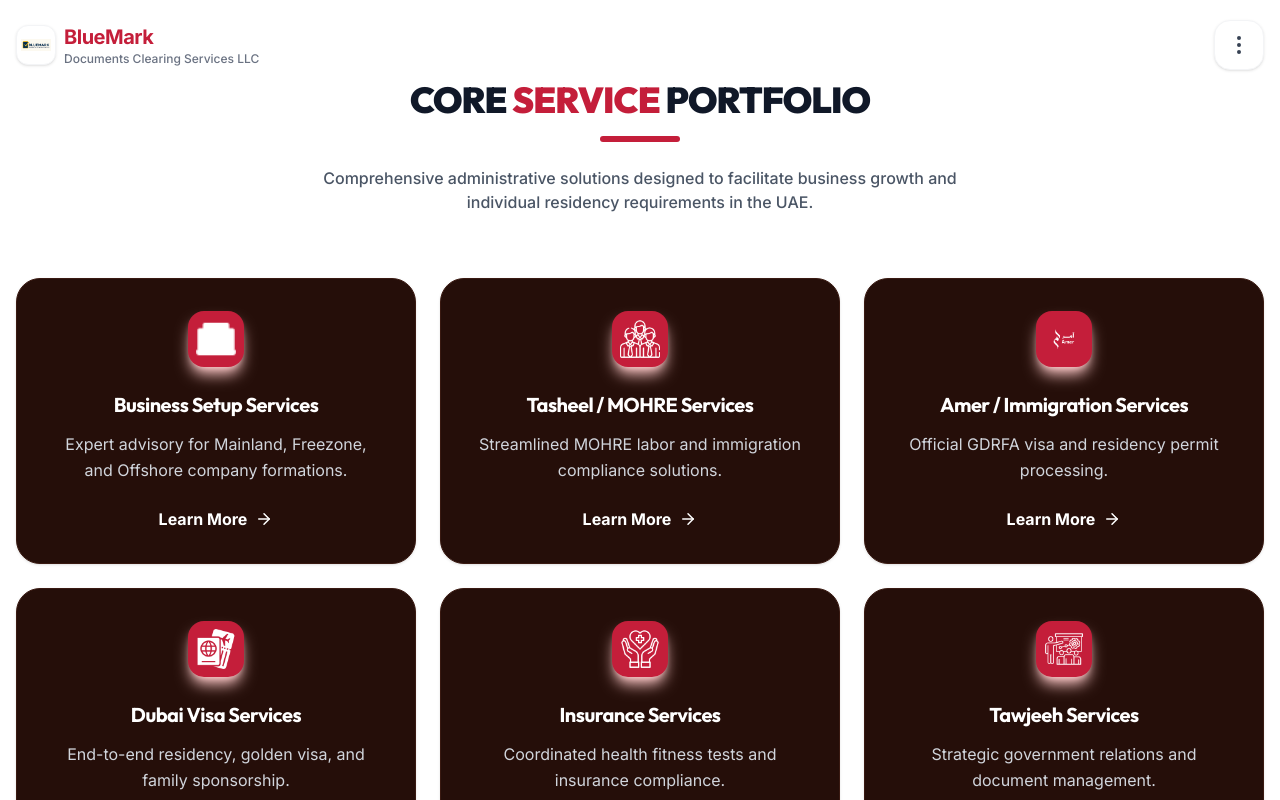
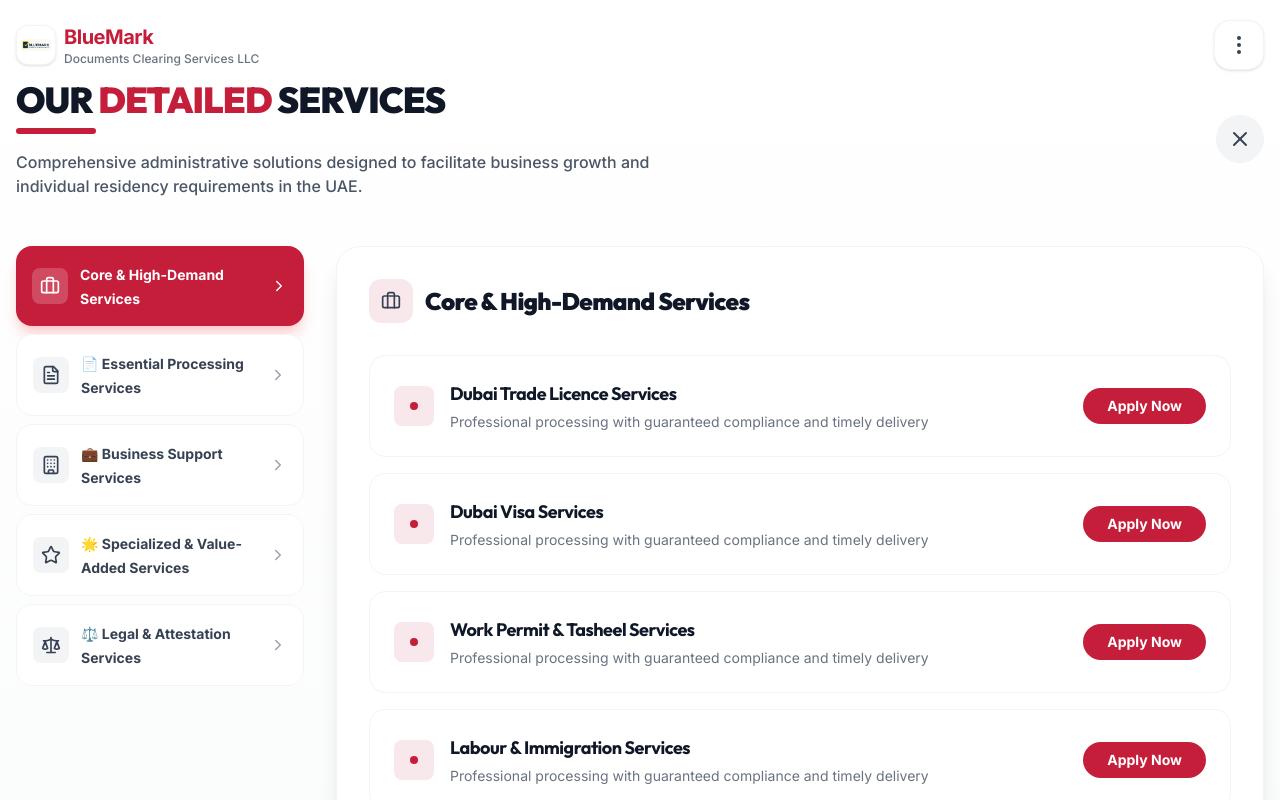
Before and after one commit to arafatinbusiness/bluemarkdcs, a React (Vite) app: page / in a window 1280 px wide. Both pictures are taken after a click on the button "SERVICES". Shown: the part 850-1650 px from the top of the page. Built offline with nearby package versions, Linux system fonts and the light colour scheme.

Commit message:
Add detailed services component with categories and toggle functionality

```diff
--- /dev/null
+++ b/src/components/DetailedServices.tsx
@@ -0,0 +1,144 @@
+import { useState } from 'react';
+import { DETAILED_SERVICES } from '../constants';
+import { motion, AnimatePresence } from 'motion/react';
+import { X, ChevronRight, Briefcase, FileText, Building, Star, Scale } from 'lucide-react';
+
+interface DetailedServicesProps {
+  onClose?: () => void;
+}
+
+export default function DetailedServices({ onClose }: DetailedServicesProps) {
+  const [activeCategory, setActiveCategory] = useState(0);
+
+  const getCategoryIcon = (category: string) => {
+    if (category.includes('Core & High-Demand')) return <Briefcase className="w-5 h-5" />;
+    if (category.includes('Essential Processing')) return <FileText className="w-5 h-5" />;
+    if (category.includes('Business Support')) return <Building className="w-5 h-5" />;
+    if (category.includes('Specialized & Value-Added')) return <Star className="w-5 h-5" />;
+    if (category.includes('Legal & Attestation')) return <Scale className="w-5 h-5" />;
+    return <Briefcase className="w-5 h-5" />;
+  };
+
+  return (
+    <section className="py-20 px-4 bg-gradient-to-b from-white to-gray-50">
+      <div className="max-w-7xl mx-auto">
+        <div className="flex items-center justify-between mb-12">
+          <div>
+            <h2 className="text-3xl md:text-4xl font-black text-gray-900 mb-2 uppercase">
+              Our <span className="text-[#C41E3A]">Detailed</span> Services
+            </h2>
+            <div className="w-20 h-1.5 bg-[#C41E3A] rounded-full" />
+            <p className="mt-4 text-gray-600 max-w-2xl font-medium">
+              Comprehensive administrative solutions designed to facilitate business growth and individual residency requirements in the UAE.
+            </p>
+          </div>
+
+          {onClose && (
+            <button
+              onClick={onClose}
+              className="p-3 rounded-full bg-gray-100 hover:bg-gray-200 transition-colors"
+              aria-label="Close detailed services"
+            >
+              <X size={24} className="text-gray-700" />
+            </button>
+          )}
+        </div>
+
+        <div className="grid grid-cols-1 lg:grid-cols-4 gap-8">
+          {/* Categories Navigation */}
+          <div className="lg:col-span-1">
+            <div className="sticky top-8 space-y-2">
+              {DETAILED_SERVICES.map((category, index) => (
+                <button
+                  key={index}
+                  onClick={() => setActiveCategory(index)}
+                  className={`w-full flex items-center gap-3 p-4 rounded-2xl text-left transition-all ${
+                    activeCategory === index
+                      ? 'bg-[#C41E3A] text-white shadow-lg shadow-red-200'
+                      : 'bg-white text-gray-700 hover:bg-gray-50 border border-gray-100'
+                  }`}
+                >
+                  <div className={`p-2 rounded-lg ${
+                    activeCategory === index ? 'bg-white/20' : 'bg-gray-100'
+                  }`}>
+                    {getCategoryIcon(category.category)}
+                  </div>
+                  <div className="flex-1">
+                    <span className="font-bold text-sm">{category.category}</span>
+                  </div>
+                  <ChevronRight size={18} className={activeCategory === index ? 'text-white' : 'text-gray-400'} />
+                </button>
+              ))}
+            </div>
+          </div>
+
+          {/* Services Content */}
+          <div className="lg:col-span-3">
+            <AnimatePresence mode="wait">
+              <motion.div
+                key={activeCategory}
+                initial={{ opacity: 0, y: 20 }}
+                animate={{ opacity: 1, y: 0 }}
+                exit={{ opacity: 0, y: -20 }}
+                transition={{ duration: 0.3 }}
+                className="bg-white rounded-3xl p-8 shadow-xl border border-gray-100"
+              >
+                <div className="flex items-center gap-3 mb-8">
+                  <div className="p-3 bg-[#C41E3A]/10 rounded-xl">
+                    {getCategoryIcon(DETAILED_SERVICES[activeCategory].category)}
+                  </div>
+                  <h3 className="text-2xl font-black text-gray-900">
+                    {DETAILED_SERVICES[activeCategory].category}
+                  </h3>
+                </div>
+
+                <div className="space-y-4">
+                  {DETAILED_SERVICES[activeCategory].services.map((service, index) => (
+                    <motion.div
+                      key={index}
+                      initial={{ opacity: 0, x: -20 }}
+                      animate={{ opacity: 1, x: 0 }}
+                      transition={{ duration: 0.3, delay: index * 0.1 }}
+                      className="group p-6 rounded-2xl border border-gray-100 hover:border-[#C41E3A]/30 hover:shadow-lg hover:shadow-red-50 transition-all cursor-pointer"
+                    >
+                      <div className="flex items-center justify-between">
+                        <div className="flex items-center gap-4">
+                          <div className="w-10 h-10 rounded-lg bg-[#C41E3A]/10 flex items-center justify-center group-hover:bg-[#C41E3A] transition-colors">
+                            <div className="w-2 h-2 rounded-full bg-[#C41E3A] group-hover:bg-white transition-colors" />
+                          </div>
+                          <div>
+                            <h4 className="font-bold text-gray-900 text-lg group-hover:text-[#C41E3A] transition-colors">
+                              {service}
+                            </h4>
+                            <p className="text-gray-500 text-sm mt-1">
+                              Professional processing with guaranteed compliance and timely delivery
+                            </p>
+                          </div>
+                        </div>
+                        <button className="px-6 py-2 bg-[#C41E3A] text-white rounded-full font-bold text-sm hover:bg-[#1a1a1a] transition-colors">
+                          Apply Now
+                        </button>
+                      </div>
+                    </motion.div>
+                  ))}
+                </div>
+
+                <div className="mt-12 pt-8 border-t border-gray-100">
+                  <div className="bg-gradient-to-r from-[#C41E3A]/5 to-transparent p-6 rounded-2xl">
+                    <h4 className="font-bold text-gray-900 text-lg mb-3">Need Custom Service?</h4>
+                    <p className="text-gray-600 mb-4">
+                      Don't see exactly what you need? Our team can create a customized service package tailored to your specific requirements.
+                    </p>
+                    <button className="px-8 py-3 bg-[#C41E3A] text-white rounded-full font-bold hover:bg-[#1a1a1a] transition-colors">
+                      Request Custom Service
+                    </button>
+                  </div>
+                </div>
+              </motion.div>
+            </AnimatePresence>
+          </div>
+        </div>
+      </div>
+    </section>
+  );
+}
--- a/src/components/Hero.tsx
+++ b/src/components/Hero.tsx
@@ -2,11 +2,24 @@ import { useNavigate } from 'react-router-dom';
 import { Send, Briefcase, BookOpen, MapPin, Plane, ClipboardList } from 'lucide-react';
 import { motion } from 'motion/react';
 
-export default function Hero() {
+interface HeroProps {
+  onShowDetailedServices?: () => void;
+}
+
+export default function Hero({ onShowDetailedServices }: HeroProps) {
   const navigate = useNavigate();
 
   const handleNavigation = (path: string) => {
     navigate(path);
+  };
+
+  const handleServicesClick = () => {
+    if (onShowDetailedServices) {
+      onShowDetailedServices();
+    } else {
+      const element = document.getElementById('services');
+      if (element) element.scrollIntoView({ behavior: 'smooth' });
+    }
   };
 
   return (
@@ -65,10 +78,7 @@ export default function Hero() {
                 </button>
 
                 <button
-                  onClick={() => {
-                    const element = document.getElementById('services');
-                    if (element) element.scrollIntoView({ behavior: 'smooth' });
-                  }}
+                  onClick={handleServicesClick}
                   className="w-full sm:w-auto bg-white lg:bg-gray-100 text-[#1a1a1a] px-12 py-5 rounded-full font-black text-[16px] hover:bg-[#C41E3A] hover:text-white transition-all duration-500 active:scale-95 uppercase tracking-widest shadow-2xl shadow-black/10"
                 >
                   Services
--- a/src/constants.ts
+++ b/src/constants.ts
@@ -66,6 +66,49 @@ export const SERVICES: Service[] = [
   }
 ];
 
+export const DETAILED_SERVICES = [
+  {
+    category: 'Core & High-Demand Services',
+    services: [
+      'Dubai Trade Licence Services',
+      'Dubai Visa Services',
+      'Work Permit & Tasheel Services',
+      'Labour & Immigration Services',
+      'PRO & Government Services'
+    ]
+  },
+  {
+    category: '📄 Essential Processing Services',
+    services: [
+      'Emirates ID, Medical & Typing Services',
+      'Ejari & Tenancy Contract Services',
+      'Document Clearing, Verification & Follow-up Services'
+    ]
+  },
+  {
+    category: '💼 Business Support Services',
+    services: [
+      'Business Bank Account Assistance',
+      'UAE Tax & VAT Assistance'
+    ]
+  },
+  {
+    category: '🌟 Specialized & Value-Added Services',
+    services: [
+      'Golden Visa Assistance',
+      'Freelance Visa / Permit Services',
+      'Medical Insurance Assistance'
+    ]
+  },
+  {
+    category: '⚖️ Legal & Attestation Services',
+    services: [
+      'Document Attestation Services',
+      'Fine Reduction & Legal Assistance'
+    ]
+  }
+];
+
 export const JOURNALS: JournalPost[] = [
   {
     id: '1',
--- a/src/pages/Home.tsx
+++ b/src/pages/Home.tsx
@@ -1,6 +1,8 @@
+import { useState } from 'react';
 import Navbar from '../components/Navbar';
 import Hero from '../components/Hero';
 import ServicesOverview from '../components/ServicesOverview';
+import DetailedServices from '../components/DetailedServices';
 import TrustSection from '../components/TrustSection';
 import CaptionSlider from '../components/CaptionSlider';
 import JournalSection from '../components/JournalSection';
@@ -10,11 +12,43 @@ import ContactSection from '../components/ContactSection';
 import Footer from '../components/Footer';
 
 export default function Home() {
+  const [showDetailedServices, setShowDetailedServices] = useState(false);
+
+  const handleShowDetailedServices = () => {
+    setShowDetailedServices(true);
+    // Scroll to services section
+    setTimeout(() => {
+      const element = document.getElementById('detailed-services');
+      if (element) {
+        element.scrollIntoView({ behavior: 'smooth' });
+      }
+    }, 100);
+  };
+
+  const handleHideDetailedServices = () => {
+    setShowDetailedServices(false);
+    // Scroll back to services overview
+    setTimeout(() => {
+      const element = document.getElementById('services');
+      if (element) {
+        element.scrollIntoView({ behavior: 'smooth' });
+      }
+    }, 100);
+  };
+
   return (
     <main className="min-h-screen">
       <Navbar />
-      <Hero />
-      <ServicesOverview />
+      <Hero onShowDetailedServices={handleShowDetailedServices} />
+
+      {showDetailedServices ? (
+        <div id="detailed-services">
+          <DetailedServices onClose={handleHideDetailedServices} />
+        </div>
+      ) : (
+        <ServicesOverview />
+      )}
+
       <TrustSection />
       <CaptionSlider />
       <JournalSection />
```
